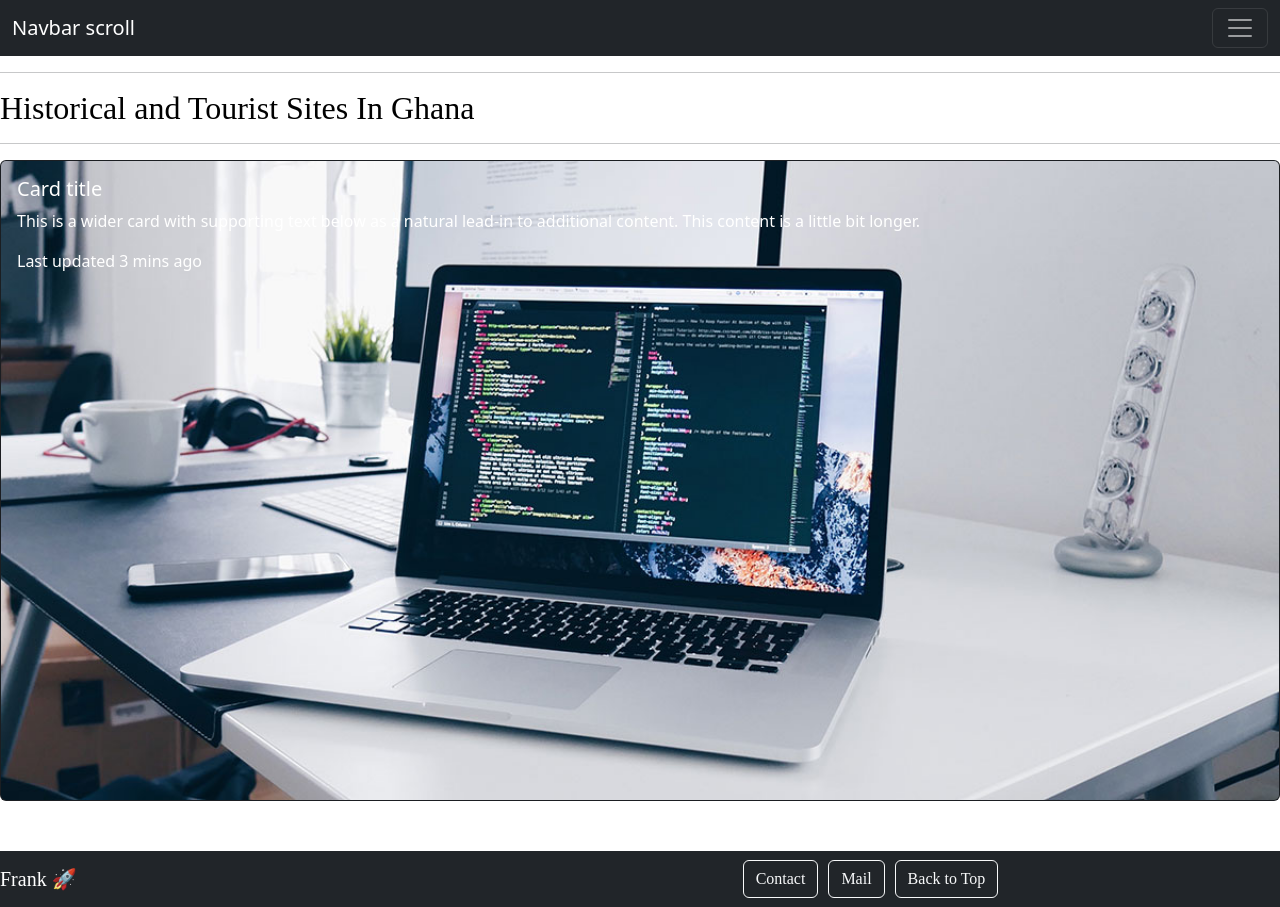
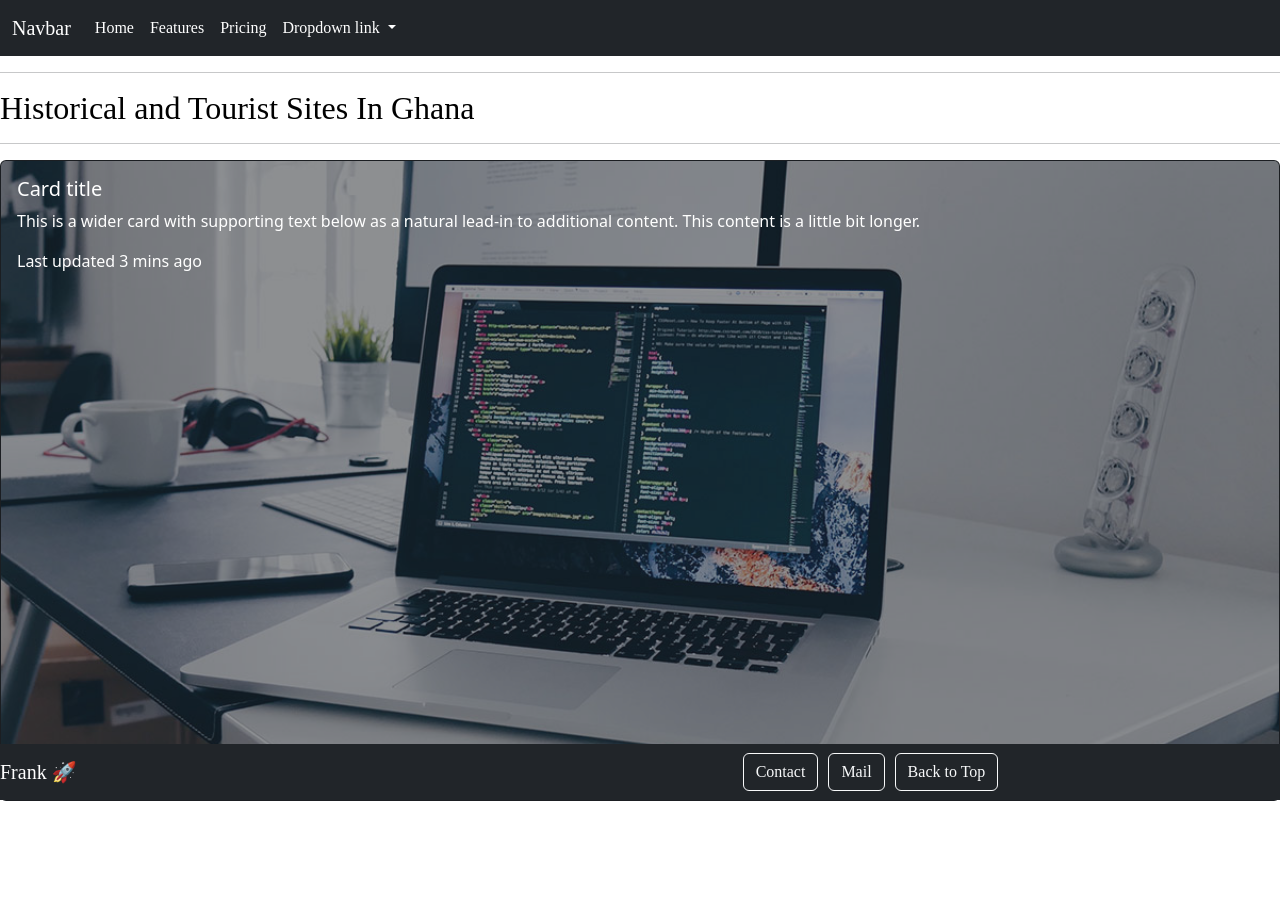
Before and after one commit to devfrankduah/portfolio, a website: page index.html in a window 1280 px wide. After the commit the page ends 801 px from the top, so only its background shows below. Drawn offline with nearby package versions, Linux system fonts and the light colour scheme.

Commit message:
ui update

```diff
--- a/index.html
+++ b/index.html
@@ -9,44 +9,37 @@
     integrity="sha384-0evHe/X+R7YkIZDRvuzKMRqM+OrBnVFBL6DOitfPri4tjfHxaWutUpFmBp4vmVor" crossorigin="anonymous">
 </head>
 
-<body style="background-color: white;">
+<body>
 
-  <nav class="navbar navbar-dark bg-dark sticky-top">
+<nav class="navbar navbar-expand-lg bg-dark sticky-top">
   <div class="container-fluid">
-      <a class="navbar-brand" href="#">Navbar scroll</a>
-      <button class="navbar-toggler" type="button" data-bs-toggle="collapse" data-bs-target="#navbarScroll"
-        aria-controls="navbarScroll" aria-expanded="false" aria-label="Toggle navigation">
+    <a class="navbar-brand" href="#" style="color: white; font-family: 'Arial Rounded MT'">Navbar</a>
+    <button class="navbar-toggler" type="button" data-bs-toggle="collapse" data-bs-target="#navbarNavDropdown"
+      aria-controls="navbarNavDropdown" aria-expanded="false" aria-label="Toggle navigation">
       <span class="navbar-toggler-icon"></span>
     </button>
-      <div class="collapse navbar-collapse" id="navbarScroll">
-        <ul class="navbar-nav me-auto my-2 my-lg-0 navbar-nav-scroll" style="--bs-scroll-height: 100px;">
+    <div class="collapse navbar-collapse" id="navbarNavDropdown">
+      <ul class="navbar-nav">
         <li class="nav-item">
-            <a class="nav-link active" aria-current="page" href="#">Home</a>
+          <a class="nav-link active" aria-current="page" href="#" style="color: white; font-family: 'Arial Rounded MT'">Home</a>
         </li>
         <li class="nav-item">
-            <a class="nav-link" href="#">Link</a>
+          <a class="nav-link" href="#" style="color: white; font-family: 'Arial Rounded MT'">Features</a>
+        </li>
+        <li class="nav-item">
+          <a class="nav-link" href="#" style="color: white; font-family: 'Arial Rounded MT'">Pricing</a>
         </li>
         <li class="nav-item dropdown">
-            <a class="nav-link dropdown-toggle" href="#" role="button" data-bs-toggle="dropdown" aria-expanded="false">
-              Link
+          <a class="nav-link dropdown-toggle" href="#" role="button" data-bs-toggle="dropdown" aria-expanded="false" style="color: white; font-family: 'Arial Rounded MT'">
+            Dropdown link
           </a>
           <ul class="dropdown-menu">
-              <li><a class="dropdown-item" href="#">Action</a></li>
-              <li><a class="dropdown-item" href="#">Another action</a></li>
-              <li>
-                <hr class="dropdown-divider">
-              </li>
-              <li><a class="dropdown-item" href="#">Something else here</a></li>
+            <li><a class="dropdown-item" href="#" style="color: white; font-family: 'Arial Rounded MT'">Action</a></li>
+            <li><a class="dropdown-item" href="#" style="color: white; font-family: 'Arial Rounded MT'">Another action</a></li>
+            <li><a class="dropdown-item" href="#" style="color: white; font-family: 'Arial Rounded MT'">Something else here</a></li>
           </ul>
         </li>
-          <li class="nav-item">
-            <a class="nav-link disabled">Link</a>
-          </li>
       </ul>
-        <form class="d-flex" role="search">
-          <input class="form-control me-2" type="search" placeholder="Search" aria-label="Search">
-          <button class="btn btn-outline-success" type="submit">Search</button>
-        </form>
     </div>
   </div>
 </nav>
@@ -59,7 +52,7 @@
   <hr>
 
   <div class="card text-bg-dark">
-    <img src="images/Computer-Programming.jpg" class="card-img" alt="...">
+    <img style="opacity: 0.5; width: 100%; height: 50%; object-fit: contain;" src="images/Computer-Programming.jpg"  class="card-img" alt="...">
     <div class="card-img-overlay">
       <h5 class="card-title">Card title</h5>
       <p class="card-text">This is a wider card with supporting text below as a natural lead-in to additional content.
@@ -70,7 +63,7 @@
 
 
   <footer>
-    <nav class="navbar sticky-bottom navbar-expand-lg navbar-dark bg-dark" style="margin-top: 50px">
+    <nav class="navbar fixed-bottom navbar-expand-lg navbar-dark bg-dark" style="margin-top: 50px">
       <a class="navbar-brand" href="#" style="color: white; font-family: 'Arial Rounded MT'">Frank 🚀</a>
       <button class="navbar-toggler" type="button" data-toggle="collapse" data-target="#navbarTogglerDemo02"
         aria-controls="navbarTogglerDemo02" aria-expanded="false" aria-label="Toggle navigation">
```
Lines whose indentation alone changed are shown as unchanged.
